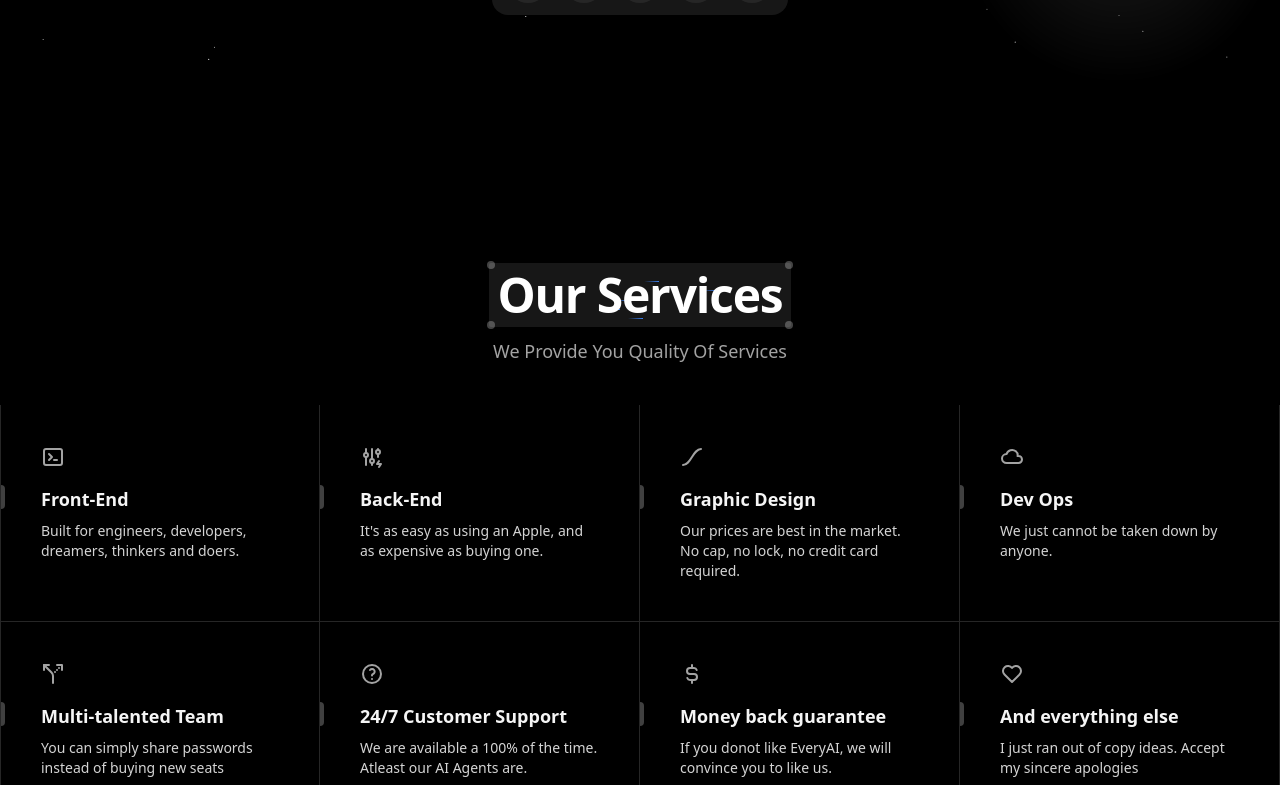
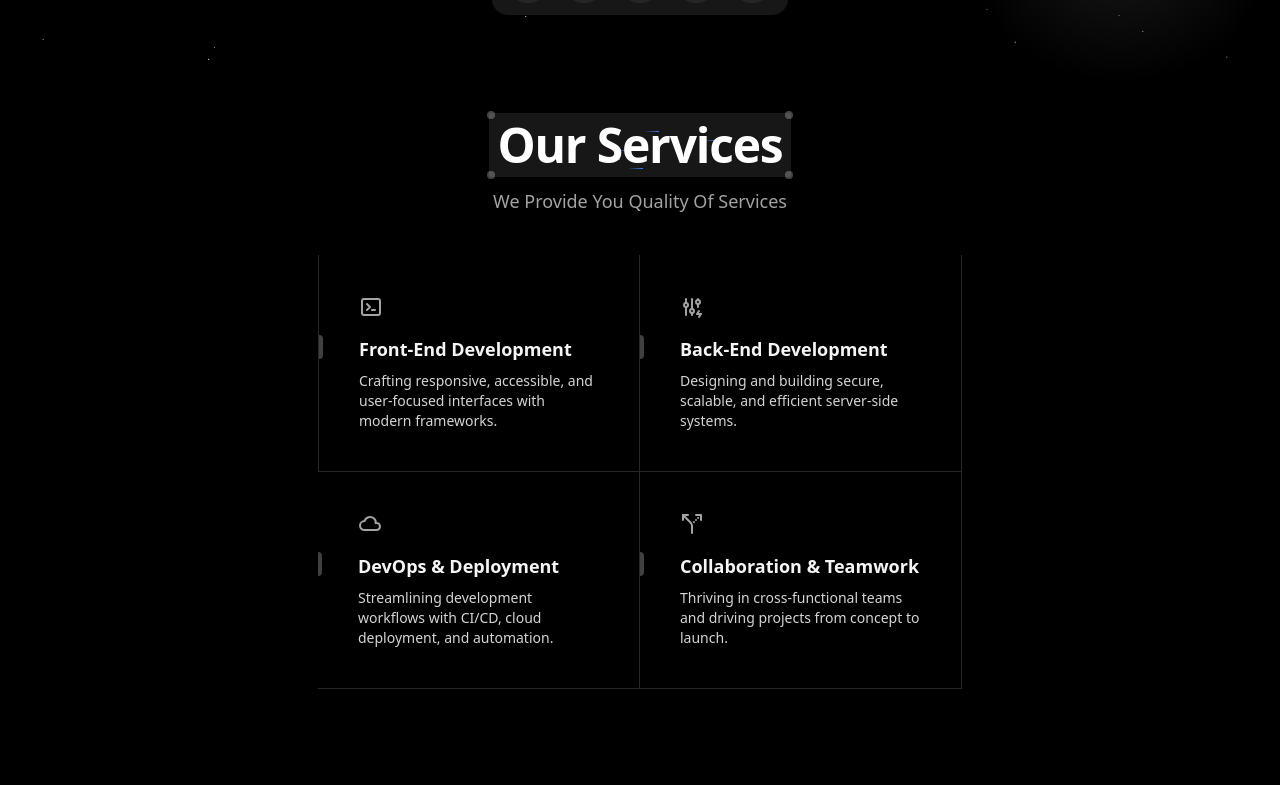
Before and after one commit to rikhtaa/Portfolio, a Next.js app in the folder my-app/: page / in a window 1280 px wide. Shown: the part 735-1520 px from the top of the page. Built offline with nearby package versions, Linux system fonts and the light colour scheme.

Commit message:
update Services with real content

```diff
--- a/my-app/components/Services.jsx
+++ b/my-app/components/Services.jsx
@@ -14,53 +14,32 @@ import { Cover } from "@/components/ui/cover";
 export function Services() {
   const features = [
     {
-      title: "Front-End",
+      title: "Front-End Development",
       description:
-        "Built for engineers, developers, dreamers, thinkers and doers.",
+        "Crafting responsive, accessible, and user-focused interfaces with modern frameworks.",
       icon: <IconTerminal2 />,
     },
     {
-      title: "Back-End",
+      title: "Back-End Development",
       description:
-        "It's as easy as using an Apple, and as expensive as buying one.",
+        "Designing and building secure, scalable, and efficient server-side systems.",
       icon: <IconAdjustmentsBolt />,
     },
+
     {
-      title: "Graphic Design",
-      description:
-        "Our prices are best in the market. No cap, no lock, no credit card required.",
-      icon: <IconEaseInOut />,
-    },
-    {
-      title: "Dev Ops",
-      description: "We just cannot be taken down by anyone.",
-      icon: <IconCloud />,
-    },
-    {
-      title: "Multi-talented Team",
-      description: "You can simply share passwords instead of buying new seats",
+       title: "DevOps & Deployment",
+      description: "Streamlining development workflows with CI/CD, cloud deployment, and automation.",
+       icon: <IconCloud />,
+     },
+     {
+      title: "Collaboration & Teamwork",
+      description: "Thriving in cross-functional teams and driving projects from concept to launch.",
       icon: <IconRouteAltLeft />,
     },
-    {
-      title: "24/7 Customer Support",
-      description:
-        "We are available a 100% of the time. Atleast our AI Agents are.",
-      icon: <IconHelp />,
-    },
-    {
-      title: "Money back guarantee",
-      description:
-        "If you donot like EveryAI, we will convince you to like us.",
-      icon: <IconCurrencyDollar />,
-    },
-    {
-      title: "And everything else",
-      description: "I just ran out of copy ideas. Accept my sincere apologies",
-      icon: <IconHeart />,
-    },
+
   ];
   return (
-    <div className="mt-[150px] flex flex-col" id="services">
+    <div className="flex flex-col" id="services">
       <div className="px-8 flex flex-col justify-center items-center">
         <h2 className="mx-auto text-white text-xl md:text-4xl lg:text-5xl font-sans relative z-20 font-bold tracking-tight">
           <Cover>Our Services</Cover>
@@ -69,7 +48,7 @@ export function Services() {
           We Provide You Quality Of Services
         </p>
       </div>
-      <div className="grid grid-cols-1 md:grid-cols-2 lg:grid-cols-4  relative z-10 py-10 max-w-7xl mx-auto">
+      <div className="grid grid-cols-1 md:grid-cols-2 lg:grid-cols-2  relative z-10 py-10 max-w-7xl mx-auto">
         {features.map((feature, index) => (
           <Feature key={feature.title} {...feature} index={index} />
         ))}
```
